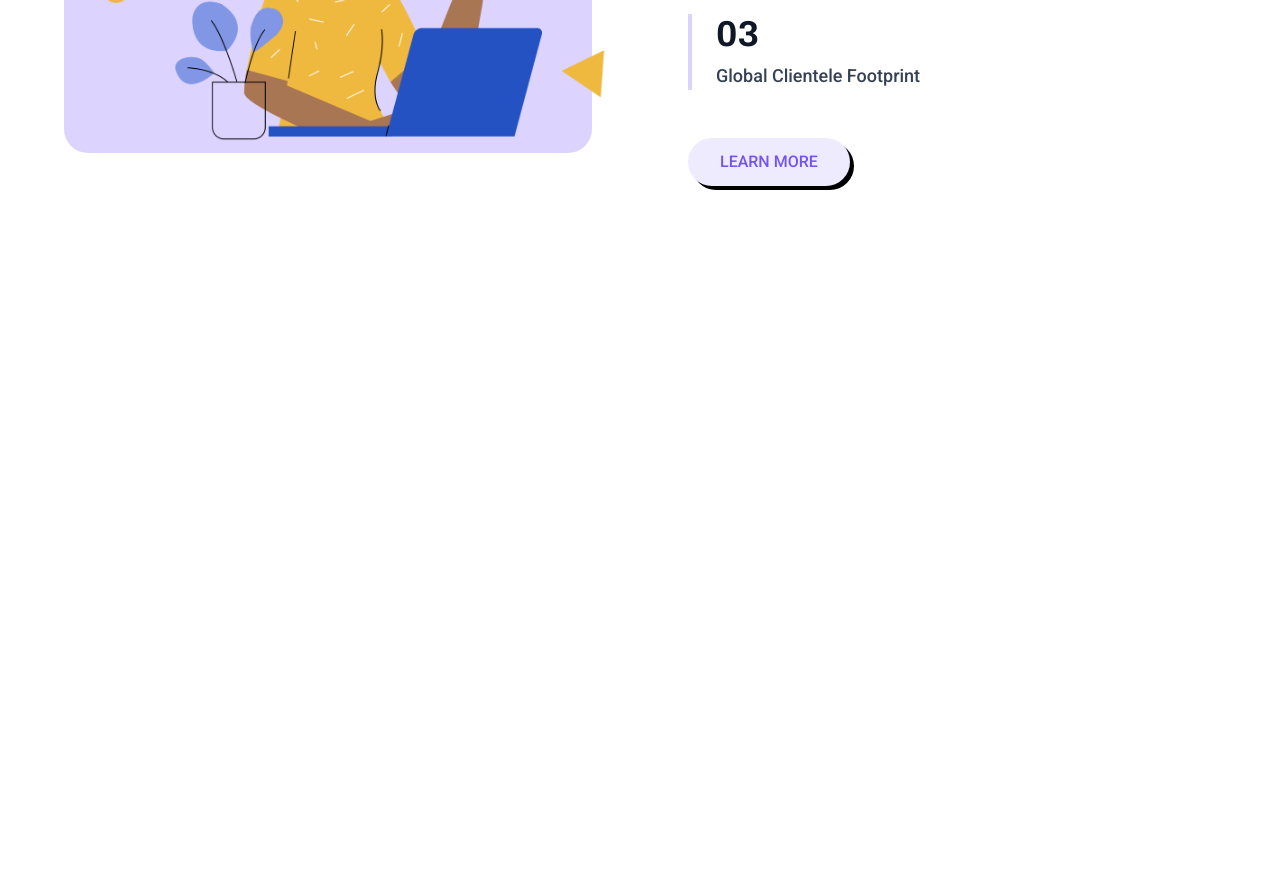
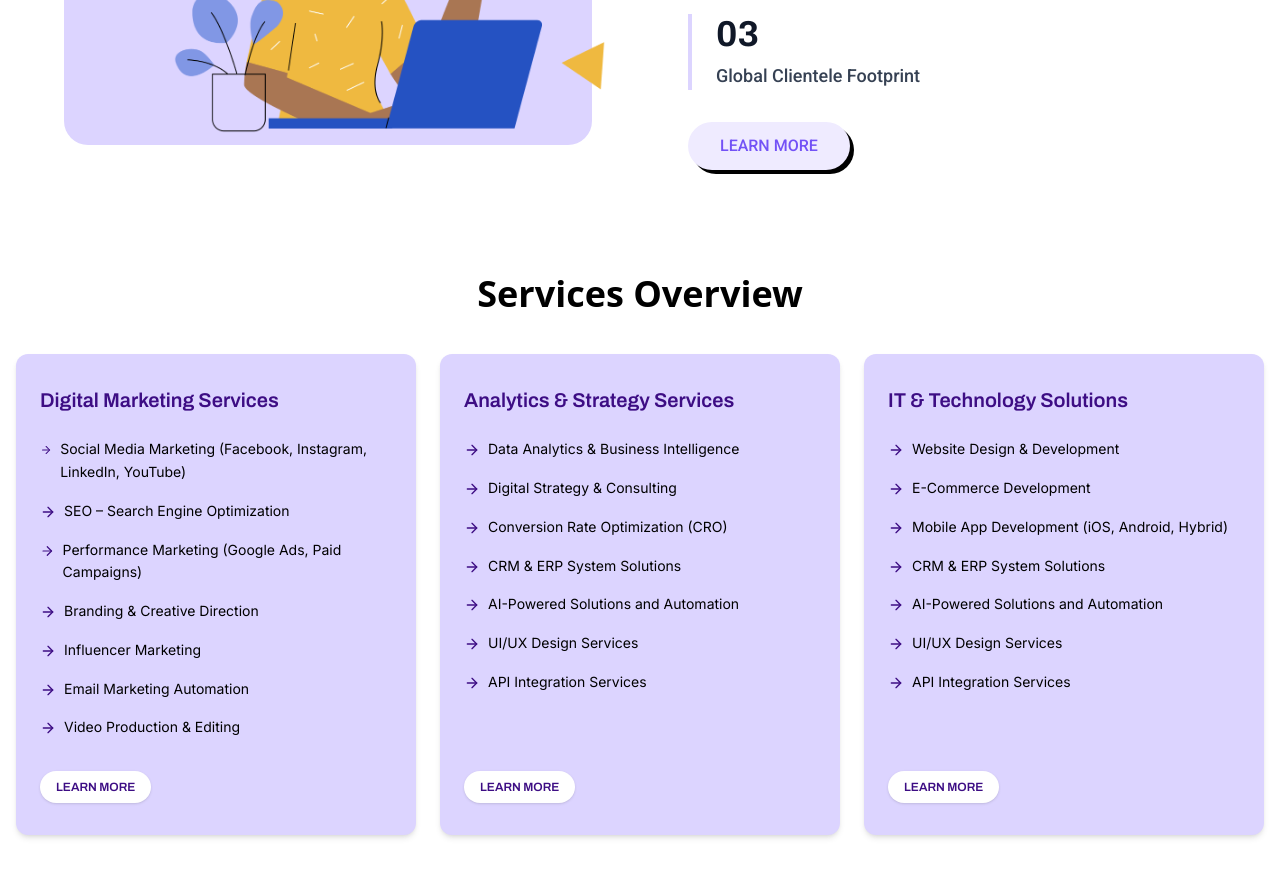
Before and after one commit to Suryansh9331/Official_OzMP_web, a React (Vite) app: page / in a window 1280 px wide. Shown: the part 1800-2676 px from the top of the page. Before the commit the page ends 2042 px from the top, so only its background shows below. Built offline with nearby package versions, Linux system fonts and the light colour scheme.

Commit message:
Services done

```diff
--- a/index.html
+++ b/index.html
@@ -9,6 +9,7 @@
 <link href="https://fonts.googleapis.com/css2?family=Archivo:wght@600&family=Roboto&display=swap" rel="stylesheet">
 
 <link href="https://fonts.googleapis.com/css2?family=Archivo:wght@700&family=Outfit:wght@400;500&family=Roboto:wght@400;500&display=swap" rel="stylesheet">
+<link href="https://fonts.googleapis.com/css2?family=Archivo:wght@500;600&family=Inter:wght@400;500&display=swap" rel="stylesheet">
 
 <link href="https://fonts.googleapis.com/css2?family=Outfit:wght@400;700&family=Poppins:wght@400;600&display=swap" rel="stylesheet">
 
--- a/src/Pages/Home/Home.jsx
+++ b/src/Pages/Home/Home.jsx
@@ -1,6 +1,7 @@
 import HeroBanner from "./Hero";
 import TrustedBrands from "./Partners";
 import StatsSection from "./Reviews";
+import ServicesOverview from "./Services";
 import WhoWeAre from "./WhoWeAre";
 const Home = () => {
   return (
@@ -11,6 +12,7 @@ const Home = () => {
      </div>
       <TrustedBrands/>
       <WhoWeAre/>
+      <ServicesOverview/>
     </div>
   );
 };
--- /dev/null
+++ b/src/Pages/Home/Services.jsx
@@ -0,0 +1,84 @@
+// ServicesOverview.jsx
+
+import { ArrowRight } from "lucide-react";
+
+const servicesData = [
+  {
+    title: "Digital Marketing Services",
+    points: [
+      "Social Media Marketing (Facebook, Instagram, LinkedIn, YouTube)",
+      "SEO – Search Engine Optimization",
+      "Performance Marketing (Google Ads, Paid Campaigns)",
+      "Branding & Creative Direction",
+      "Influencer Marketing",
+      "Email Marketing Automation",
+      "Video Production & Editing",
+    ],
+  },
+  {
+    title: "Analytics & Strategy Services",
+    points: [
+      "Data Analytics & Business Intelligence",
+      "Digital Strategy & Consulting",
+      "Conversion Rate Optimization (CRO)",
+      "CRM & ERP System Solutions",
+      "AI-Powered Solutions and Automation",
+      "UI/UX Design Services",
+      "API Integration Services",
+    ],
+  },
+  {
+    title: "IT & Technology Solutions",
+    points: [
+      "Website Design & Development",
+      "E-Commerce Development",
+      "Mobile App Development (iOS, Android, Hybrid)",
+      "CRM & ERP System Solutions",
+      "AI-Powered Solutions and Automation",
+      "UI/UX Design Services",
+      "API Integration Services",
+    ],
+  },
+];
+
+const ServicesOverview = () => {
+  return (
+    <div className="w-full bg-white px-4 py-12">
+      <h2 className="text-4xl font-bold text-center mb-10">Services Overview</h2>
+
+      <div className="grid grid-cols-1 md:grid-cols-2 lg:grid-cols-3 gap-6 max-w-7xl mx-auto">
+        {servicesData.map((service, index) => (
+          <div
+            key={index}
+            className="bg-[#DCD4FF] rounded-xl shadow-md px-6 py-8 flex flex-col justify-between min-h-[480px]"
+          >
+            <div>
+              <h3
+                className="text-[#3D0D84] text-xl font-semibold mb-6"
+                style={{ fontFamily: "Archivo, sans-serif" }}
+              >
+                {service.title}
+              </h3>
+              <ul className="space-y-4">
+                {service.points.map((point, idx) => (
+                  <li key={idx} className="flex items-start gap-2 text-sm leading-relaxed" style={{ fontFamily: "Inter, sans-serif" }}>
+                    <ArrowRight size={16} className="text-[#3D0D84] mt-1" />
+                    {point}
+                  </li>
+                ))}
+              </ul>
+            </div>
+            <button
+              className="mt-8 self-start px-4 py-2 text-xs rounded-full bg-white text-[#3D0D84] font-semibold shadow-sm hover:scale-105 transition-all"
+              style={{ fontFamily: "Archivo, sans-serif" }}
+            >
+              LEARN MORE
+            </button>
+          </div>
+        ))}
+      </div>
+    </div>
+  );
+};
+
+export default ServicesOverview;
--- a/src/Pages/Home/WhoWeAre.jsx
+++ b/src/Pages/Home/WhoWeAre.jsx
@@ -2,9 +2,160 @@
 
 
 
+// const WhoWeAreSection = () => {
+//   return (
+//     <div className="w-full md:py-12 lg:py-14  py-6  px-4 sm:px-6 md:px-10 lg:px-16 bg-white">
+//       <div className="max-full mx-auto">
+//         {/* Header */}
+//         <div className="text-center mb-12 sm:mb-16">
+//           <h1
+//             className="text-3xl sm:text-4xl md:text-5xl lg:text-7xl font-bold text-gray-900 mb-4"
+//             style={{ fontFamily: 'Archivo, sans-serif' }}
+//           >
+//             Who We Are
+//           </h1>
+//           <p
+//             className="text-base sm:text-lg md:text-xl text-gray-700 max-w-2xl mx-auto"
+//             style={{ fontFamily: 'Outfit, sans-serif' }}
+//           >
+//             Building trust, delivering results, and growing with our clients.
+//           </p>
+//         </div>
+
+//         {/* Grid Content */}
+//         <div className="grid grid-cols-1 lg:grid-cols-2 gap-12 lg:gap-24 items-center">
+//           {/* Left: Image Container */}
+//           <div className="relative w-full h-64 sm:h-80 md:h-[400px] lg:h-[500px]">
+//             {/* Background Box */}
+//             <div
+//               className="w-full h-full rounded-3xl"
+//               style={{ backgroundColor: '#DCD4FF' }}
+//             ></div>
+
+//             {/* Overlay Image */}
+//             <img
+//               src="/images/WhoWeAre.png"
+//               alt="Digital marketing illustration"
+//               className="absolute lg:left-12 inset-0 w-full h-full object-cover object-center scale-110"
+//             />
+//           </div>
+
+//           {/* Right: Text Content */}
+//           <div className="space-y-8">
+//             <div>
+//               <p
+//                 className="text-gray-700 text-sm sm:text-base md:text-lg leading-relaxed mb-4"
+//                 style={{ fontFamily: 'Roboto, sans-serif' }}
+//               >
+//                 <span className="text-[#7352F6] font-semibold">OZ Media Planet</span> is a performance-driven digital
+//                 marketing and IT services company dedicated to helping businesses scale through modern technology and
+//                 creative storytelling.
+//               </p>
+//               <p
+//                 className="text-gray-600 text-sm sm:text-base md:text-lg leading-relaxed"
+//                 style={{ fontFamily: 'Roboto, sans-serif' }}
+//               >
+//                 Our experienced team blends innovation, technology, and data to deliver impactful results.
+//               </p>
+//             </div>
+
+//             {/* Stats with Hover Fill Animation */}
+//             <div className="space-y-6">
+//               {[1, 2, 3].map((num, i) => (
+//                 <div
+//                   key={i}
+//                   className="relative group overflow-hidden border-l-4 pl-4 sm:pl-6"
+//                   style={{ borderColor: '#DCD4FF' }}
+//                 >
+//                   {/* Animated Hover Fill */}
+//                   <div
+//                     className="absolute inset-0 w-0 group-hover:w-1/2 transition-all duration-700 ease-in-out"
+//                     style={{ backgroundColor: '#DCD4FF', zIndex: 0 }}
+//                   ></div>
+
+//                   {/* Foreground Content */}
+//                   <div className="relative z-10">
+//                     <div
+//                       className="text-3xl sm:text-3xl md:text-4xl font-bold text-gray-900 mb-2"
+//                       style={{ fontFamily: 'Archivo, sans-serif' }}
+//                     >
+//                       0{num}
+//                     </div>
+//                     <p
+//                       className="text-gray-700 font-medium text-base sm:text-lg"
+//                       style={{ fontFamily: 'Roboto, sans-serif' }}
+//                     >
+//                       {num === 1 && 'Years in Industry'}
+//                       {num === 2 && 'Successful Projects Delivered'}
+//                       {num === 3 && 'Global Clientele Footprint'}
+//                     </p>
+//                   </div>
+//                 </div>
+//               ))}
+//             </div>
+
+//             {/* Button */}
+//             <div className="pt-4">
+//               <button
+//                 className="bg-[#EFEBFF] hover:bg-purple-300 rounded-3xl shadow-[4px_4px_0px_#000]  text-[#7352F6] px-6 sm:px-8 py-2.5 sm:py-3  font-medium transition duration-200 hover:scale-105"
+//                 style={{ fontFamily: 'Roboto, sans-serif' }}
+//               >
+//                 LEARN MORE
+//               </button>
+//             </div>
+//           </div>
+//         </div>
+//       </div>
+//     </div>
+//   );
+// };
+
+// export default WhoWeAreSection;
+
+import { useInView } from 'react-intersection-observer';
+import { motion } from 'framer-motion';
+
 const WhoWeAreSection = () => {
+  const [ref, inView] = useInView({
+    triggerOnce: false,
+    threshold: 0.3,
+  });
+
+  // Framer animation variants
+  const imageVariant = {
+    hidden: { x: -100, opacity: 0 },
+    visible: { x: 0, opacity: 1, transition: { duration: 0.8, ease: 'easeOut' } },
+  };
+
+  const contentVariant = {
+    hidden: {},
+    visible: {
+      transition: {
+        staggerChildren: 0.3,
+        delayChildren: 0.5,
+      },
+    },
+  };
+
+  const textItem = {
+    hidden: { y: 30, opacity: 0 },
+    visible: { y: 0, opacity: 1, transition: { duration: 0.6, ease: 'easeOut' } },
+  };
+
+  const buttonVariant = {
+    hidden: { scale: 0.8, opacity: 0 },
+    visible: {
+      scale: 1,
+      opacity: 1,
+      transition: { delay: 1.4, duration: 0.5, ease: 'easeOut' },
+    },
+  };
+
   return (
-    <div className="w-full md:py-12 lg:py-14  py-6  px-4 sm:px-6 md:px-10 lg:px-16 bg-white">
+    <div
+      ref={ref}
+      className="w-full md:py-12 lg:py-14 py-6 px-4 sm:px-6 md:px-10 lg:px-16 bg-white"
+    >
       <div className="max-full mx-auto">
         {/* Header */}
         <div className="text-center mb-12 sm:mb-16">
@@ -24,25 +175,33 @@ const WhoWeAreSection = () => {
 
         {/* Grid Content */}
         <div className="grid grid-cols-1 lg:grid-cols-2 gap-12 lg:gap-24 items-center">
-          {/* Left: Image Container */}
-          <div className="relative w-full h-64 sm:h-80 md:h-[400px] lg:h-[500px]">
-            {/* Background Box */}
+          {/* Left: Image Block */}
+          <motion.div
+            variants={imageVariant}
+            initial="hidden"
+            animate={inView ? 'visible' : 'hidden'}
+            className="relative w-full h-64 sm:h-80 md:h-[400px] lg:h-[500px]"
+          >
             <div
               className="w-full h-full rounded-3xl"
               style={{ backgroundColor: '#DCD4FF' }}
             ></div>
 
-            {/* Overlay Image */}
             <img
               src="/images/WhoWeAre.png"
               alt="Digital marketing illustration"
               className="absolute lg:left-12 inset-0 w-full h-full object-cover object-center scale-110"
             />
-          </div>
+          </motion.div>
 
-          {/* Right: Text Content */}
-          <div className="space-y-8">
-            <div>
+          {/* Right Content: Text + Button */}
+          <motion.div
+            variants={contentVariant}
+            initial="hidden"
+            animate={inView ? 'visible' : 'hidden'}
+            className="space-y-8"
+          >
+            <motion.div variants={textItem}>
               <p
                 className="text-gray-700 text-sm sm:text-base md:text-lg leading-relaxed mb-4"
                 style={{ fontFamily: 'Roboto, sans-serif' }}
@@ -57,23 +216,20 @@ const WhoWeAreSection = () => {
               >
                 Our experienced team blends innovation, technology, and data to deliver impactful results.
               </p>
-            </div>
+            </motion.div>
 
-            {/* Stats with Hover Fill Animation */}
-            <div className="space-y-6">
+            {/* Stats */}
+            <motion.div className="space-y-6" variants={textItem}>
               {[1, 2, 3].map((num, i) => (
                 <div
                   key={i}
                   className="relative group overflow-hidden border-l-4 pl-4 sm:pl-6"
                   style={{ borderColor: '#DCD4FF' }}
                 >
-                  {/* Animated Hover Fill */}
                   <div
                     className="absolute inset-0 w-0 group-hover:w-1/2 transition-all duration-700 ease-in-out"
                     style={{ backgroundColor: '#DCD4FF', zIndex: 0 }}
                   ></div>
-
-                  {/* Foreground Content */}
                   <div className="relative z-10">
                     <div
                       className="text-3xl sm:text-3xl md:text-4xl font-bold text-gray-900 mb-2"
@@ -92,18 +248,18 @@ const WhoWeAreSection = () => {
                   </div>
                 </div>
               ))}
-            </div>
+            </motion.div>
 
-            {/* Button */}
-            <div className="pt-4">
+            {/* Button with Pop Animation */}
+            <motion.div variants={buttonVariant}>
               <button
-                className="bg-[#EFEBFF] hover:bg-purple-300 rounded-3xl shadow-[4px_4px_0px_#000]  text-[#7352F6] px-6 sm:px-8 py-2.5 sm:py-3  font-medium transition duration-200 hover:scale-105"
+                className="bg-[#EFEBFF] hover:bg-purple-300 rounded-3xl shadow-[4px_4px_0px_#000] text-[#7352F6] px-6 sm:px-8 py-2.5 sm:py-3 font-medium transition duration-200 hover:scale-105"
                 style={{ fontFamily: 'Roboto, sans-serif' }}
               >
                 LEARN MORE
               </button>
-            </div>
-          </div>
+            </motion.div>
+          </motion.div>
         </div>
       </div>
     </div>
--- a/tailwind.config.js
+++ b/tailwind.config.js
@@ -23,7 +23,7 @@ export default {
         poppins: ["Poppins", "sans-serif"],
          satoshi: ['"Satoshi"', 'sans-serif'],
           archivo: ["Archivo", "sans-serif"],
-
+          inter: ['Inter', 'sans-serif'],
       },
     },
   },
```
